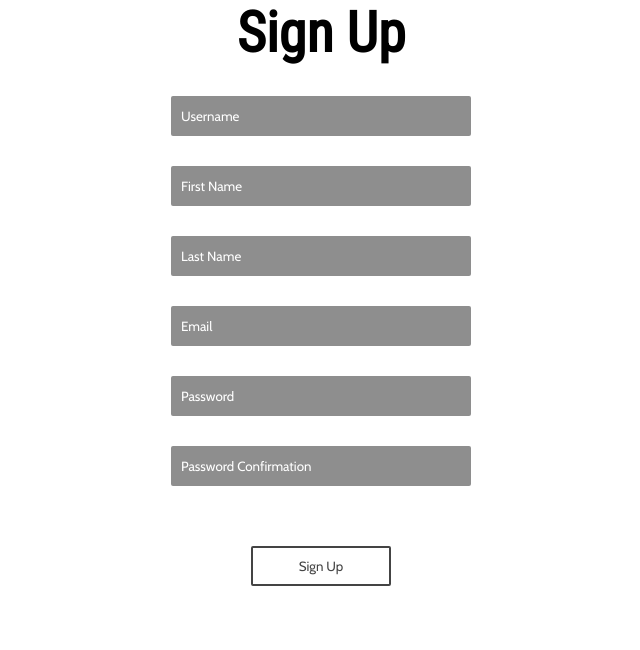
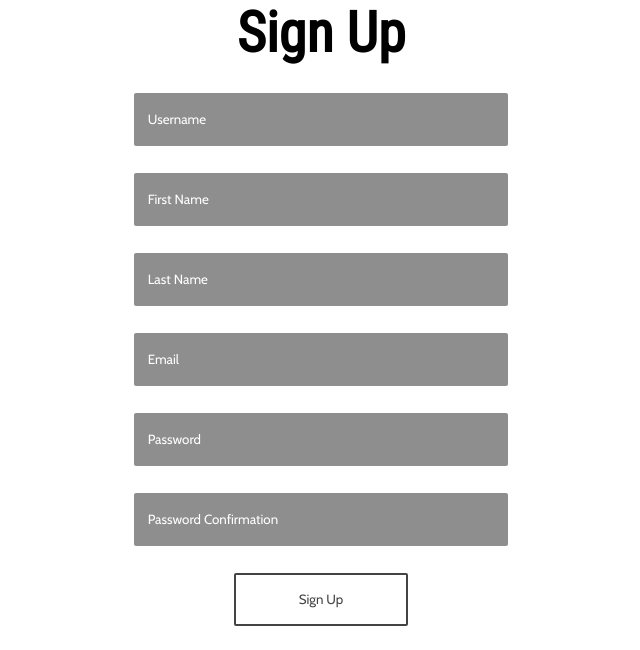
Before and after one commit to kcsommers/goodmarket, a Django app: page /signup/ in a window 1280 px wide. Shown: the part 150-800 px from the top of the page, without its empty margins (319-959 px from the left). Run offline with Django 3.2, Linux system fonts and the light colour scheme.

Commit message:
Converted to responsive units for auth styling

```diff
--- a/main_app/static/css/main.css
+++ b/main_app/static/css/main.css
@@ -168,34 +168,39 @@ a {
 }
 
 .auth-wrapper input {
-	margin-top: 30px;
-	height: 40px;
-	width: 300px;
+	margin-top: 2em;
+	height: 4em;
+	width: 28em;
 	border-radius: 2px;
 	border: none;
 	background-color: #444;
 	opacity: 0.6;
 	outline: none;
 	color: #fff;
-	padding-left: 10px;
+	padding-left: 1em;
 }
 
 .auth-wrapper input::placeholder {
   color: white;
 }
 
-.auth-wrapper button {
-	margin-top: 60px;
-	height: 40px;
-	width: 140px;
+.auth-wrapper .auth-btn {
+	margin-top: 2em;
+	height: 4em;
+	width: 13em;
 	outline: none;
-}
-
-.auth-wrapper .auth-btn {
 	background: transparent;
 	border: 2px solid #444;;
 	border-radius: 2px;
 	color: #444;
+	transition: all 0.3s ease;
 }
 
+.auth-btn:hover {
+	background-color: #158f97;
+	color: white;
+}
+
+
+
 /*****************************************************/
```
